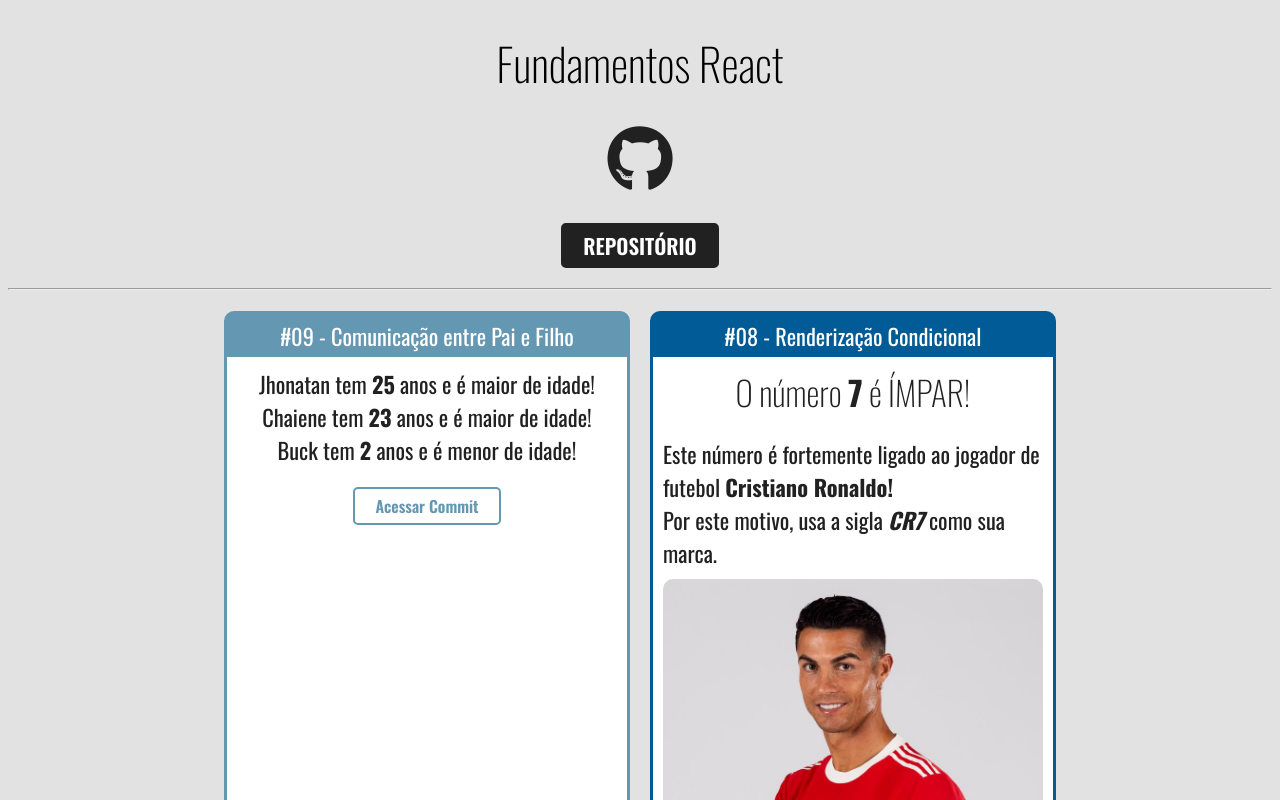
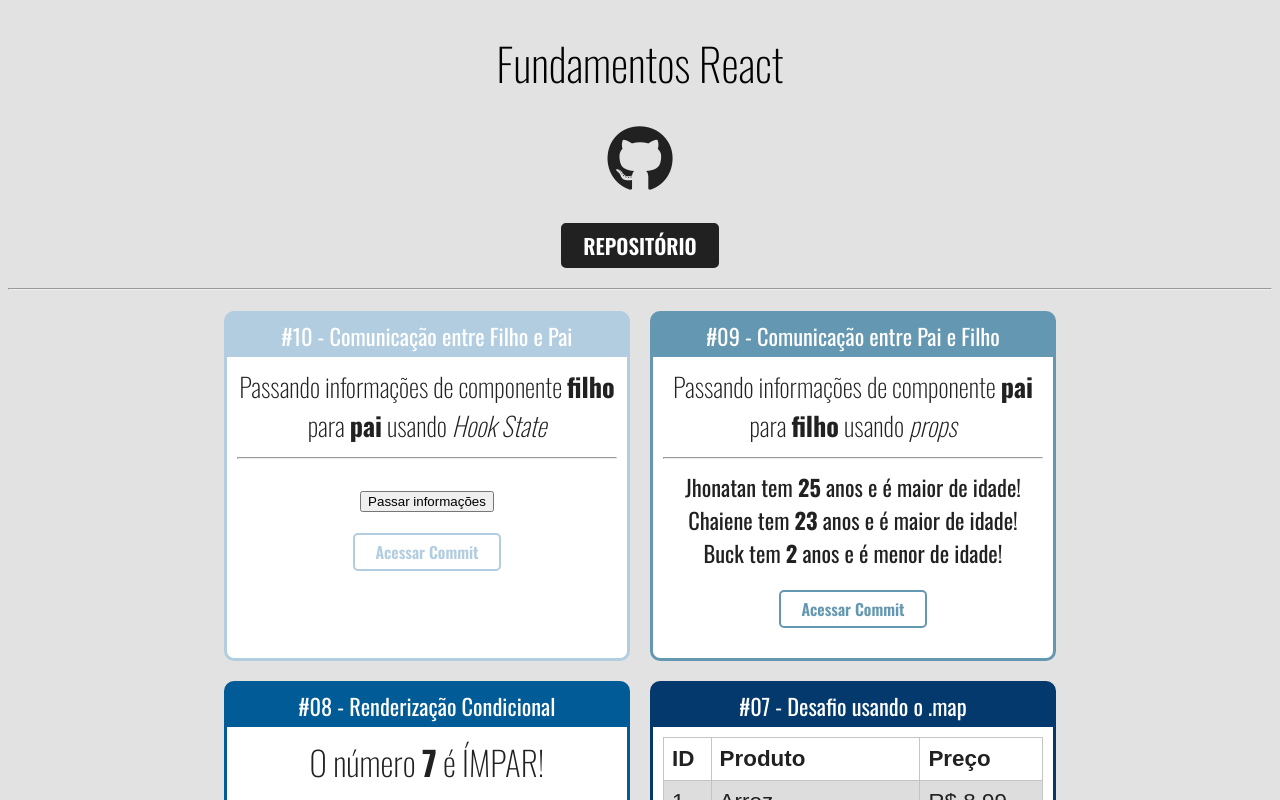
Before and after one commit to JhonatanGAlves/fundamentals-in-react, a React (Create React App) app: page / in a window 1280 px wide. Shown: the top 800 px of the page. Built offline with nearby package versions, Linux system fonts and the light colour scheme.

Commit message:
communication between child and parents

```diff
--- a/src/App.css
+++ b/src/App.css
@@ -66,3 +66,8 @@
 .App .Cards .Content .containerList tr:nth-child(even) {
   background-color: #dddddd;
 }
+
+/* Component IndirectParents */
+.App .Cards .Content .containerIndirect {
+  margin-top: 20px;
+}
--- a/src/App.jsx
+++ b/src/App.jsx
@@ -12,6 +12,7 @@
 import { ProductsList } from './Components/repetition/ProductsList'
 import { EvenOrOdd } from './Components/conditional/EvenOrOdd'
 import { DirectParents } from './Components/communication/DirectParents'
+import { IndirectParents } from './Components/communication/IndirectParents'
 
 export const App = (props) => {
 
@@ -37,10 +38,18 @@
       <hr />
 
       <div className="Cards">
+        <Card title="#10 - Comunicação entre Filho e Pai" color="#b3cde0" /*Estou passando uma cor por props*/ >
+          <IndirectParents />
+          <InputButton color="#b3cde0"
+            link="https://github.com/JhonatanGAlves/fundamentals-in-react/commit/bace02d752e90a4572b3c0e3739efc62fcb3b7e5"
+            value="Acessar Commit"
+          />
+        </Card>
+
         <Card title="#09 - Comunicação entre Pai e Filho" color="#6497b1" /*Estou passando uma cor por props*/ >
           <DirectParents />
           <InputButton color="#6497b1"
-            link="https://github.com/JhonatanGAlves/fundamentals-in-react/commit/498ca019e2aa5007dea619aa6eda55880b859776"
+            link="https://github.com/JhonatanGAlves/fundamentals-in-react/commit/bace02d752e90a4572b3c0e3739efc62fcb3b7e5"
             value="Acessar Commit"
           />
         </Card>
--- a/src/Components/communication/DirectParents.jsx
+++ b/src/Components/communication/DirectParents.jsx
@@ -4,9 +4,13 @@
 export const DirectParents = props => {
   return (
     <div>
-      <DirectChild name="Jhonatan" age={25} />
-      <DirectChild name="Chaiene" age={23} />
-      <DirectChild name="Buck" age={2} />
+      <h3>Passando informações de componente <strong>pai</strong> para <strong>filho</strong> usando <i>props</i></h3>
+      <hr />
+      <div>
+        <DirectChild name="Jhonatan" age={25} />
+        <DirectChild name="Chaiene" age={23} />
+        <DirectChild name="Buck" age={2} />
+      </div>
     </div>
   )
 }
--- /dev/null
+++ b/src/Components/communication/IndirectChild.jsx
@@ -0,0 +1,15 @@
+import React from 'react'
+
+export const IndirectChild = props => {
+
+  return (
+    <div>
+      <input className="input"
+        type="button"
+        value="Passar informações"
+        onClick={e => {
+        props.whenToClick('Jhonatan tem', 25+" anos e é ", true)
+      }}/>
+    </div>
+  )
+}
--- /dev/null
+++ b/src/Components/communication/IndirectParents.jsx
@@ -0,0 +1,32 @@
+import React, { useState } from 'react'
+import { IndirectChild } from './IndirectChild'
+
+export const IndirectParents = props => {
+
+  const [name, setName] = useState("")
+  const [age, setAge] = useState()
+  const [ageStatus, setAgeStatus] = useState("")
+
+  function passingInformation(name, age, ageStatus) {
+    setName(name)
+    setAge(age)
+    if(age >= "18" && ageStatus == true) {
+      setAgeStatus("maior de idade!")
+    }else {
+      setAgeStatus("menor de idade!")
+    }
+  }
+
+  return (
+    <div>
+      <h3>Passando informações de componente <strong>filho</strong> para <strong>pai</strong> usando <i>Hook State</i></h3>
+      <hr />
+      <div className="containerIndirect">
+        <span>{ name }</span>
+        <span> { age }</span>
+        <span>{ ageStatus }</span>
+      </div>
+      <IndirectChild whenToClick={ passingInformation } />
+    </div>
+  )
+}
```
